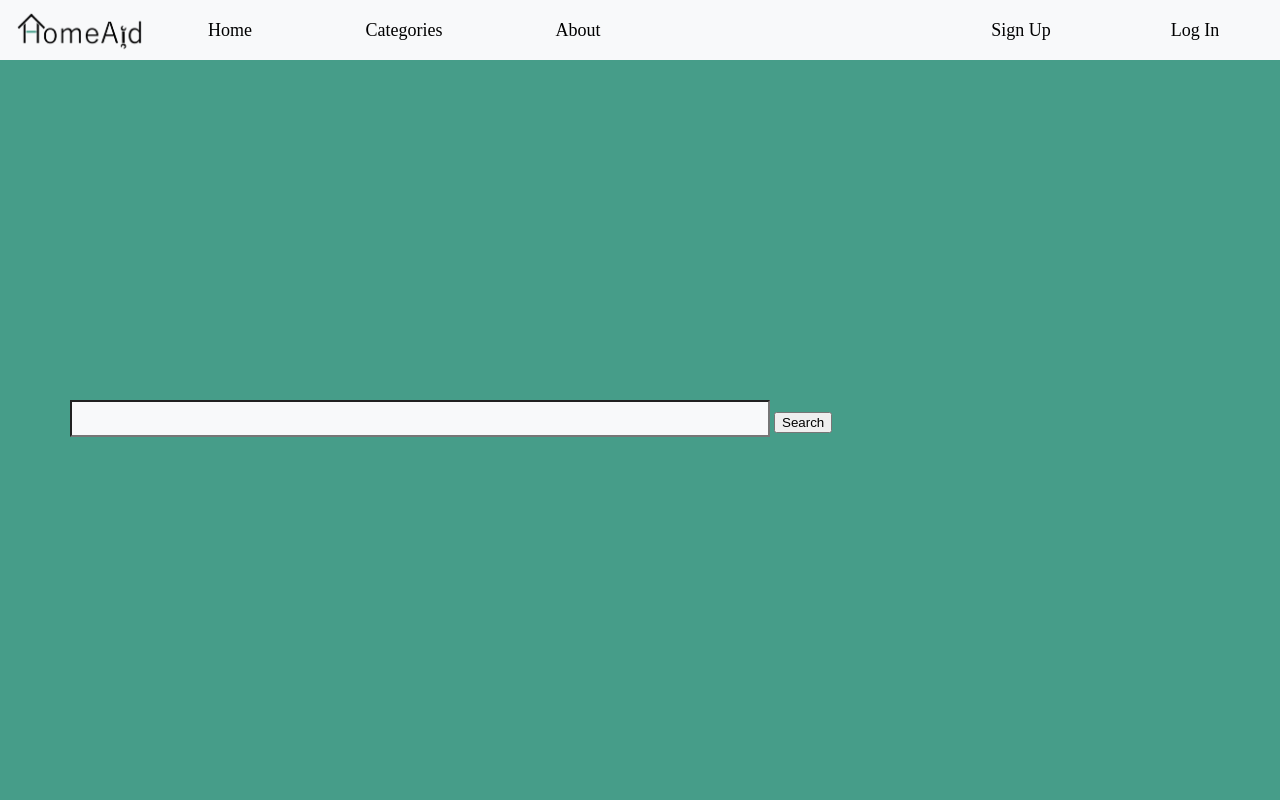
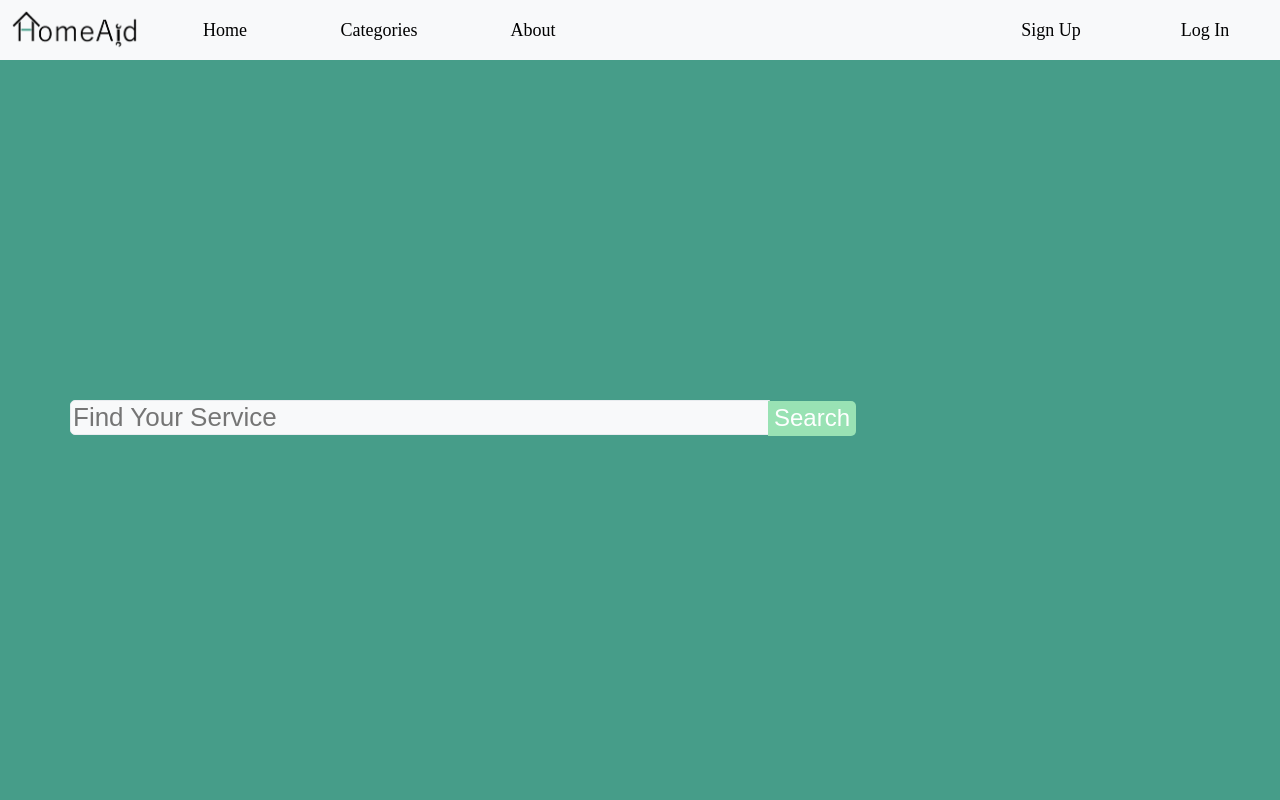
Before and after one commit to pageunavailable/homeaid, a PHP site: page / in a window 1280 px wide. Run offline with PHP 8.4, Linux system fonts and the light colour scheme.

Commit message:
Speedrun v2

```diff
--- a/index.php
+++ b/index.php
@@ -26,8 +26,9 @@
     }
 
     .logo{
-        padding-top: 10px;
-        padding-left: 15px;
+        padding-top: 8px;
+        padding-left: 10px;
+        margin-right: 10px;
     }
     #logo-img{
         max-width: 130px;
@@ -42,13 +43,12 @@
         font-size: 18;
         padding-left: 2px;
         padding-right: 2px;
-        margin-right: 10px;
-        margin-left: 10px;
-        border-radius: none;
+        border-radius: 0;
     }
     .unv-btns:hover{
         background-color:#248277;
         color: #F8F9FA;
+        cursor: pointer;
     }
     .acc-reg{
         float:right;
@@ -62,7 +62,23 @@
         font-size: 26;
         width: 700px;
         background-color: #F8F9FA;
+        border: 1px solid #E9ECEF;
+        border-radius: 5px 0px 0px 5px;
     }
+    .srch-btn{
+        font-size: 24;
+        margin-left: -6px;
+        border: none;
+        height: 35;
+        border-radius: 0px 5px 5px 0px;
+        background-color: #99E2B4;
+        color: white;
+    }
+    .srch-btn:hover{
+        cursor: pointer;
+    }
+    input[type=text]:focus {outline:none;
+    border: 1px solid #303A40}
 </style>
 <html>
     <head>
@@ -86,8 +102,8 @@
         <div class="main-body">
             <div class="srch-bar">
                 <form method="GET">
-                    <input class="srch-txt" type="text">
-                    <input class="srch-btn" type="button" value="Search">
+                    <input class="srch-txt" type="text" placeholder="Find Your Service">
+                    <input class="srch-btn" type="submit" value="Search">
                 </form>
             </div>
         </div>
```
Also changed, not shown: images/mag-ico.png (added).
